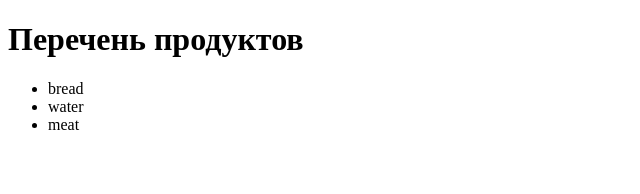
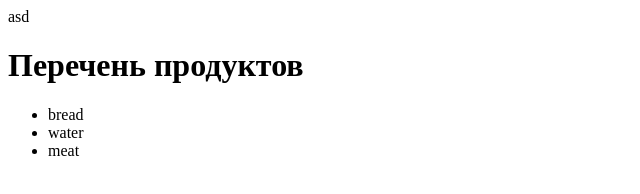
Before and after one commit to IgorSkorik1979/Skorik_List, a plain HTML site: page index.html in a window 1280 px wide. Shown: the whole page, without its empty margins (0-640 px from the left). Drawn offline with Linux system fonts and the light colour scheme.

Commit message:
Start List1

```diff
--- a/index.html
+++ b/index.html
@@ -8,7 +8,9 @@
     <title>Lesson 2 HTML5</title>
 </head>
 <body>
-    <header></header>
+    <header>
+        asd
+    </header>
         <main>
             <h1>Перечень продуктов</h1>
                 <ul>
```
